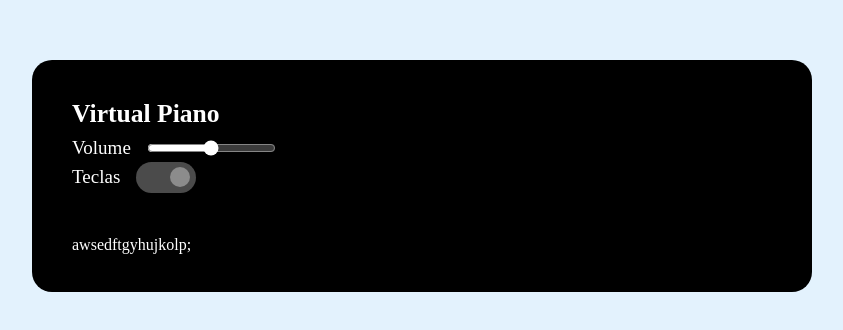
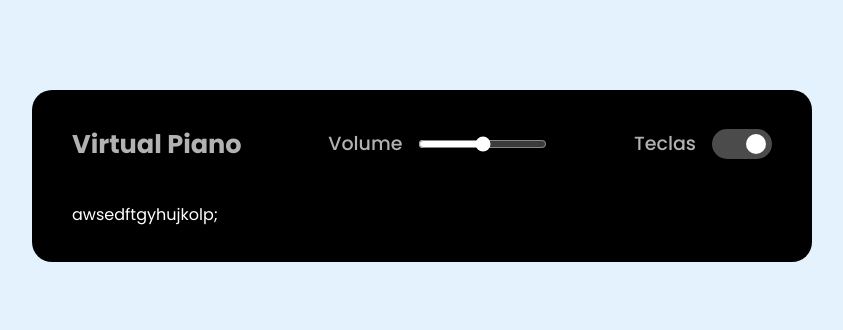
Before and after one commit to GeovanniJDA/Piano-Simulator, a plain HTML site: page index.html in a window 1280 px wide. Shown: the part 224-554 px from the top of the page, without its empty margins (218-1061 px from the left). Drawn offline with Linux system fonts and the light colour scheme.

Commit message:
enhance: update index.html structure with header elements and improve CSS styles for better layout and readability

```diff
--- a/index.html
+++ b/index.html
@@ -1,10 +1,16 @@
 <!DOCTYPE html>
 <html lang="pt-br">
   <head>
-  <meta charset="UTF-8">
-  <meta name="viewport" content="width=device-width, initial-scale=1.0">
-  <link rel="stylesheet" href="./src/styles/reset.css">
-  <link rel="stylesheet" href="./src/styles/main.css">
+    <meta charset="UTF-8" />
+    <meta name="viewport" content="width=device-width, initial-scale=1.0" />
+    <link rel="preconnect" href="https://fonts.googleapis.com" />
+    <link rel="preconnect" href="https://fonts.gstatic.com" crossorigin />
+    <link
+      href="https://fonts.googleapis.com/css2?family=Poppins:ital,wght@0,100;0,200;0,300;0,400;0,500;0,600;0,700;0,800;0,900;1,100;1,200;1,300;1,400;1,500;1,600;1,700;1,800;1,900&display=swap"
+      rel="stylesheet"
+    />
+    <link rel="stylesheet" href="./src/styles/reset.css" />
+    <link rel="stylesheet" href="./src/styles/main.css" />
     <title>Piano Simulator</title>
   </head>
   <body>
@@ -12,10 +18,10 @@
       <header>
         <h2>Virtual Piano</h2>
         <div class="column volume-slider">
-        <span>Volume</span> <input type="range">
+          <span>Volume</span> <input type="range" />
         </div>
         <div class="column keys-check">
-        <span>Teclas</span> <input type="checkbox" checked>
+          <span>Teclas</span> <input type="checkbox" checked />
         </div>
       </header>
       <ul class="piano-keys">
--- a/src/styles/main.css
+++ b/src/styles/main.css
@@ -12,6 +12,13 @@ body {
   border-radius: 1.25rem;
   padding: 2.19rem 2.5rem;
   background-color: black;
+}
+
+.container header {
+  color: #b2b2b2;
+  display: flex;
+  align-items: center;
+  justify-content: space-between;
 }
 
 header h2 {
@@ -57,7 +64,7 @@ header .column span {
 
 .keys-check input:checked::before {
   left: 2.1rem;
-  background-color: 8c8c8c;
+  background-color: #fff;
 }
 
 .piano-keys {
--- a/src/styles/reset.css
+++ b/src/styles/reset.css
@@ -8,6 +8,7 @@
   margin: 0;
   padding: 0;
   outline: none;
+  font-family: "Poppins", sans-serif;
 }
 
 /* 3. Enable keyword animations */
```
Lines whose indentation alone changed are shown as unchanged.
